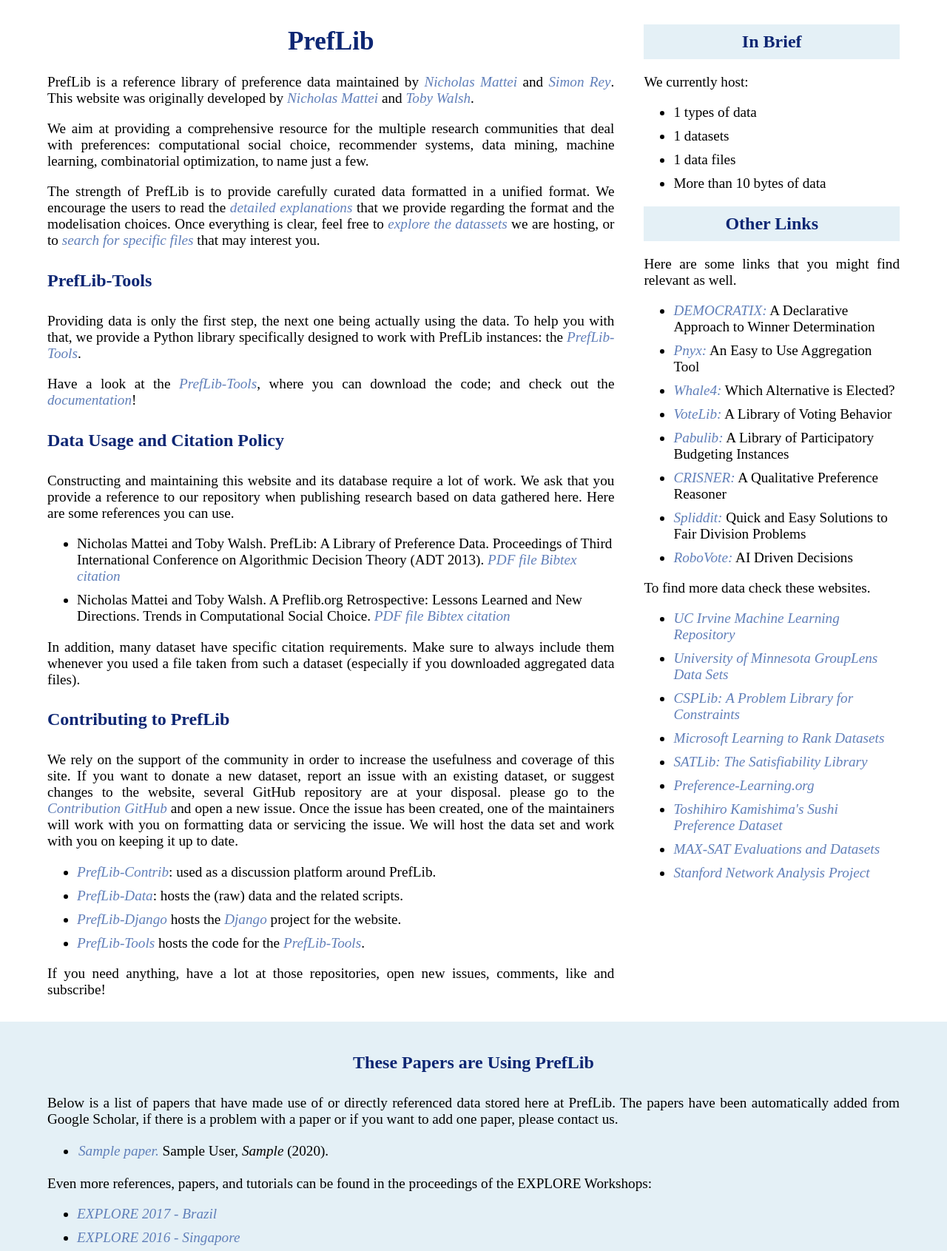
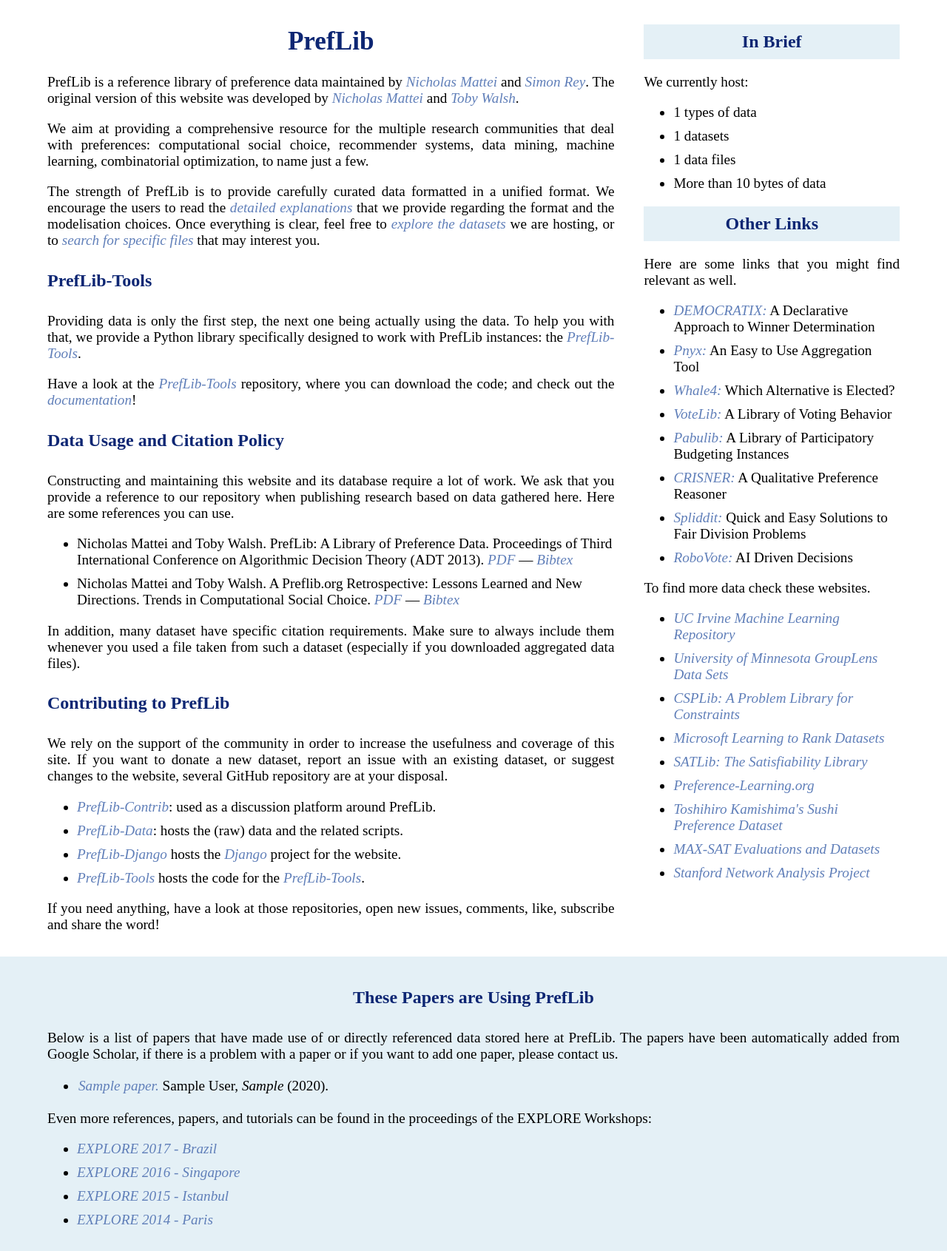
Before and after one commit to PrefLib/PrefLib-Django, a Django app: page / in a window 1280 px wide. Shown: the part 167-1858 px from the top of the page at 74% size. Run offline with Django 3.2, Linux system fonts and the light colour scheme; tables that the repository leaves empty hold one stand-in row (values such as "Sample post").

Commit message:
Almost final new version

```diff
--- a/preflibapp/choices.py
+++ b/preflibapp/choices.py
@@ -17,10 +17,10 @@ DATATYPES = [
     ('soi', 'strict order incomplete'),
     ('toc', 'tie order complete'),
     ('toi', 'tie order incomplete'),
-    ('tog', 'tournament graph'),
-    ('mjg', 'majority graph'),
-    ('wmg', 'weighted majority graph'),
-    ('pwg', 'pairwise graph'),
+    # ('tog', 'tournament graph'),
+    # ('mjg', 'majority graph'),
+    # ('wmg', 'weighted majority graph'),
+    # ('pwg', 'pairwise graph'),
     ('wmd', 'weighted matching data'),
     ('dat', 'extra data file'),
     ('csv', 'comma-separated values')
--- a/preflibapp/static/css/style.css
+++ b/preflibapp/static/css/style.css
@@ -849,6 +849,9 @@ nav#dataset-menu {
 	padding: 10px 0;
 }
 
+.tag-filter-wrapper p {
+	line-height: 220%;
+}
 .tag-filter-tag {
 	box-shadow: 0 0 1px 0 var(--color-blue1);
 	padding: 6px 6px;
@@ -1024,7 +1027,7 @@ Data search page
 
 .searchGrid3 {
 	display: grid;
-	grid-template-columns: 2fr 3fr 2fr;
+	grid-template-columns: 2fr 1fr 2fr;
 	grid-column-gap: 2%;
 	width: 100%;
 }
@@ -1046,6 +1049,8 @@ Data search page
 .searchCell table {
 	border-collapse: collapse;
 	width: 100%;
+	margin-left: auto;
+	margin-right: auto;
 }
 
 .searchCell table th {
--- a/preflibapp/templates/preflib/index.html
+++ b/preflibapp/templates/preflib/index.html
@@ -18,7 +18,7 @@
 			<p>
                 PrefLib is a reference library of preference data maintained by
                 <a href="http://www.nickmattei.net">Nicholas Mattei</a> and <a href="http://simonrey.fr">Simon Rey</a>.
-                This website was originally developed by <a href="http://www.nickmattei.net">Nicholas Mattei</a> and
+                The original version of this website was developed by <a href="http://www.nickmattei.net">Nicholas Mattei</a> and
                 <a href="http://www.cse.unsw.edu.au/~tw/">Toby Walsh</a>.
             </p>
 
@@ -31,7 +31,7 @@
                 The strength of PrefLib is to provide carefully curated data formatted in a unified format. We encourage
                 the users to read the <a href="{% url 'preflibapp:data-format' %}">detailed explanations</a> that we
                 provide regarding the format and the modelisation choices. Once everything is clear, feel free to
-                <a href="{% url 'preflibapp:all-datasets' %}">explore the datassets</a> we are hosting, or to
+                <a href="{% url 'preflibapp:all-datasets' %}">explore the datasets</a> we are hosting, or to
                 <a href="{% url 'preflibapp:data-search' %}">search for specific files</a> that may interest you.
             </p>
 
@@ -44,8 +44,8 @@
             </p>
 
             <p>
-                Have a look at the <a href="http://github.com/PrefLib/PrefLib-Tools">PrefLib-Tools</a>, where you can
-                download the code; and check out the <a href="http://docs.preflib.org">documentation</a>!
+                Have a look at the <a href="http://github.com/PrefLib/PrefLib-Tools">PrefLib-Tools</a> repository,
+                where you can download the code; and check out the <a href="http://docs.preflib.org">documentation</a>!
             </p>
 
             <h2 class="left-aligned white-background">Data Usage and Citation Policy</h2>
@@ -59,15 +59,15 @@
                 <li>
                     Nicholas Mattei and Toby Walsh. PrefLib: A Library of Preference Data. Proceedings of Third
                     International Conference on Algorithmic Decision Theory (ADT 2013).
-                    <a href="{% static 'preflibADTPaper.pdf' %}">PDF file</a>
-                    <a href="{% static 'preflibADTCite.txt' %}" target="_blank">Bibtex citation</a>
+                    <a href="{% static 'preflibADTPaper.pdf' %}">PDF</a> &#8212
+                    <a href="{% static 'preflibADTCite.txt' %}" target="_blank">Bibtex</a>
                 </li>
 
                 <li>
                     Nicholas Mattei and Toby Walsh. A Preflib.org Retrospective: Lessons Learned and New Directions.
                     Trends in Computational Social Choice.
-                    <a href="{% static 'preflibTrendsComSoCChapter.pdf' %}">PDF file</a>
-                    <a href="{% static 'preflibTrendsComSoCCite.txt' %}" target="_blank">Bibtex citation</a>
+                    <a href="{% static 'preflibTrendsComSoCChapter.pdf' %}">PDF</a> &#8212
+                    <a href="{% static 'preflibTrendsComSoCCite.txt' %}" target="_blank">Bibtex</a>
                 </li>
             </ul>
 
@@ -81,7 +81,7 @@
             <p>
                 We rely on the support of the community in order to increase the usefulness and coverage of this site.
                 If you want to donate a new dataset, report an issue with an existing dataset, or suggest changes to
-                the website, several GitHub repository are at your disposal. please go to the <a href="https://github.com/PrefLib/contribution">Contribution GitHub</a> and open a new issue. Once the issue has been created, one of the maintainers will work with you on formatting data or servicing the issue. We will host the data set and work with you on keeping it up to date.
+                the website, several GitHub repository are at your disposal.
             </p>
             <ul>
                 <li><a href="https://github.com/PrefLib/contribution">PrefLib-Contrib</a>: used as a discussion platform around PrefLib.</li>
@@ -90,7 +90,7 @@
                 <li><a href="http://github.com/PrefLib/PrefLib-Tools">PrefLib-Tools</a> hosts the code for the <a href="#prefib-tools">PrefLib-Tools</a>.</li>
             </ul>
             <p>
-                If you need anything, have a lot at those repositories, open new issues, comments, like and subscribe!
+                If you need anything, have a look at those repositories, open new issues, comments, like, subscribe and share the word!
             </p>
 		</div>
 
--- a/preflibapp/views.py
+++ b/preflibapp/views.py
@@ -192,6 +192,7 @@ def data_search(request):
     types = copy.deepcopy(DATATYPES)
     types.remove(('dat', 'extra data file'))
     types.remove(('csv', 'comma-separated values'))
+    modification_types = MODIFICATIONTYPES
     metadatas = Metadata.objects.filter(is_active=True, is_displayed=True)
 
     metadata_slider_values = {}
@@ -231,6 +232,16 @@ def data_search(request):
             elif request.POST.get(t[0] + 'selector') == "yes":
                 datatype_filter = [x for x in datatype_filter if x == t[0]]
         all_files = all_files.filter(data_type__in=datatype_filter)
+
+        modiftype_filer = [mt[0] for mt in modification_types]
+        for mt in modification_types:
+            if request.POST.get(mt[0] + 'selector') == "no":
+                if mt[0] in modiftype_filer:
+                    modiftype_filer.remove(mt[0])
+            elif request.POST.get(mt[0] + 'selector') == "yes":
+                modiftype_filer = [x for x in modiftype_filer if x == mt[0]]
+        all_files = all_files.filter(modification_type__in=modiftype_filer)
+
 
         for m in metadatas:
             if m.search_widget == "ternary":
```
Also changed, not shown: preflibapp/templates/preflib/datasearch.html (+66 -3 lines).
